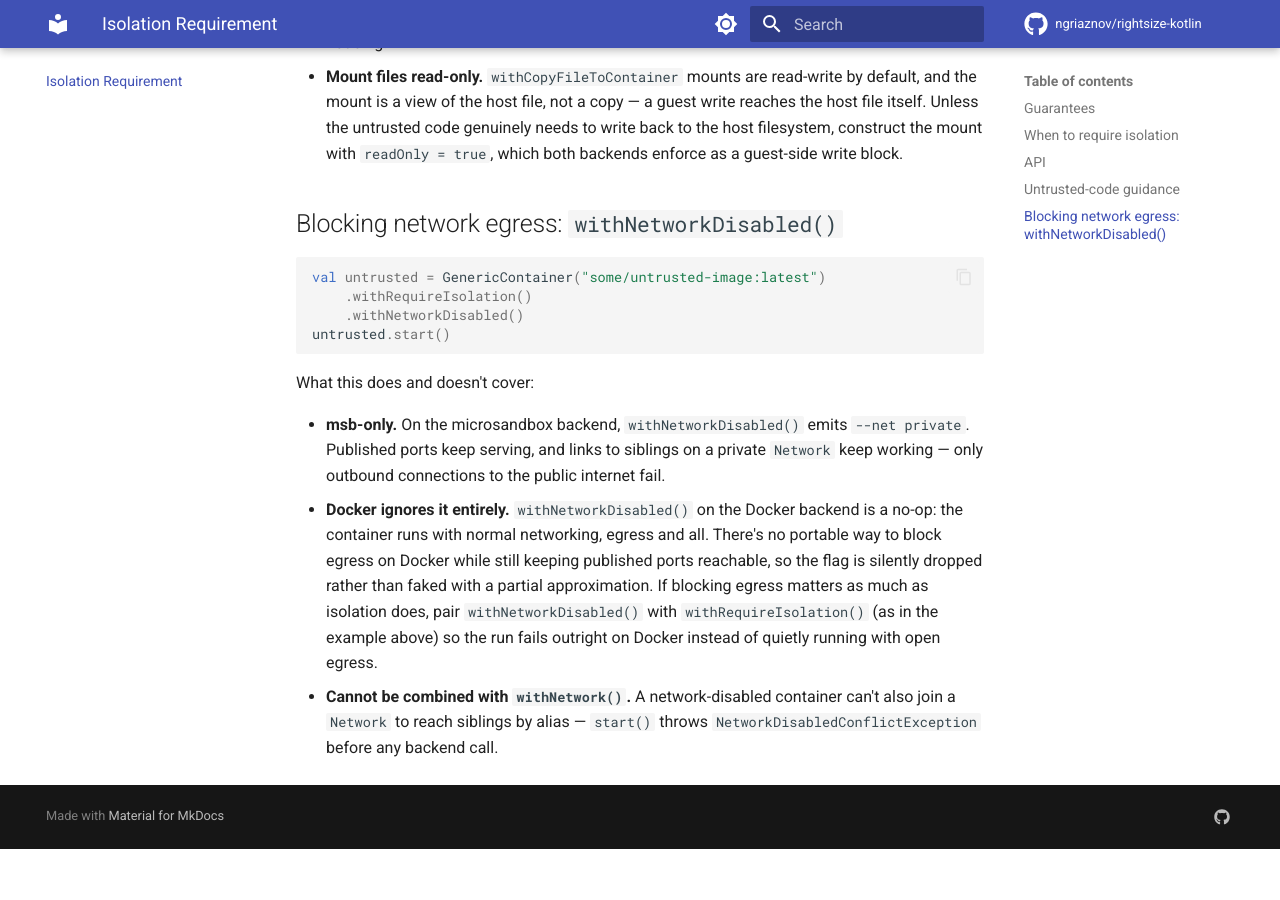
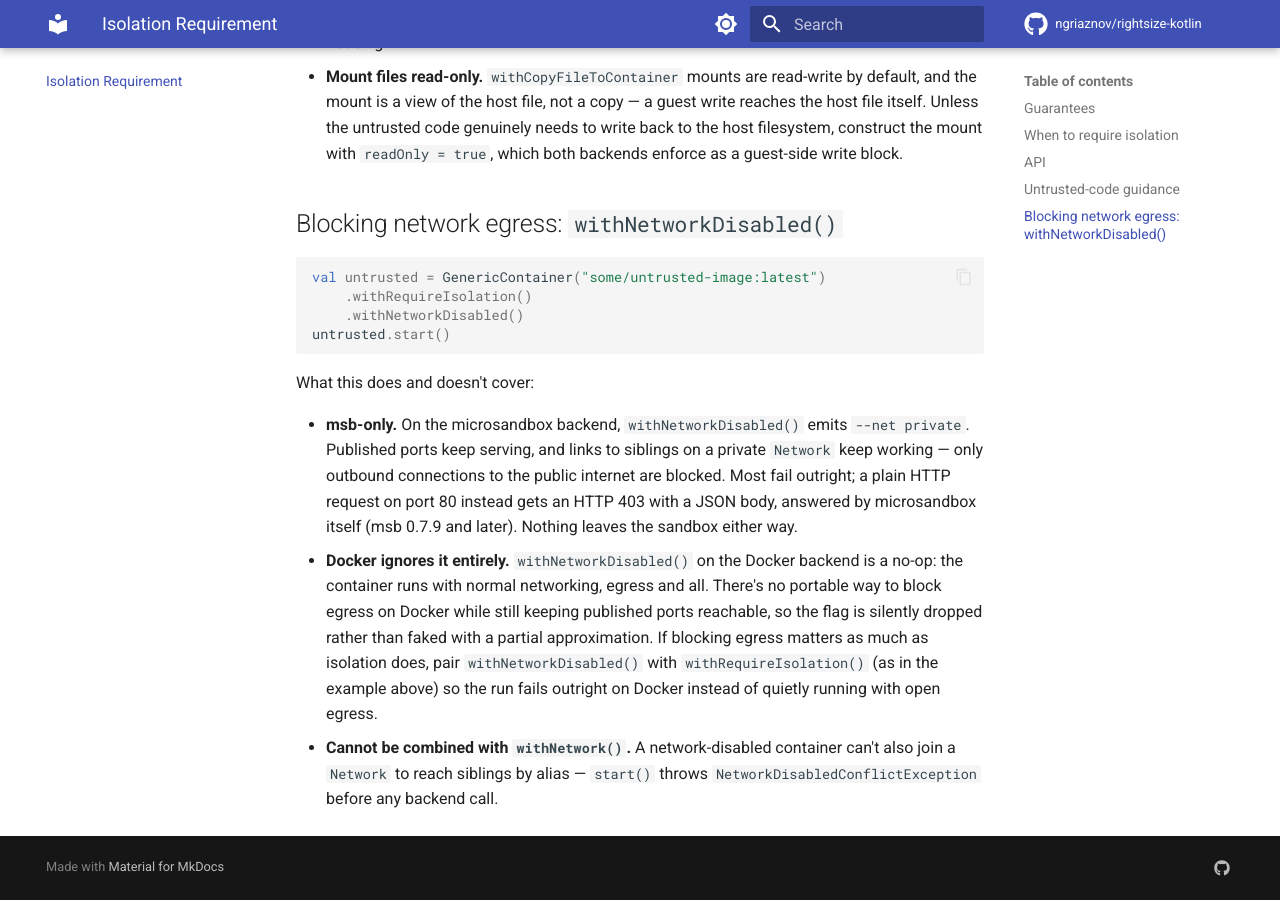
Before and after one commit to ngriaznov/rightsize-kotlin, an MkDocs documentation site: the page built from docs/isolation.md, in a window 1280 px wide and 900 px high, scrolled down 1859 px. Built offline with MkDocs 1.6.1 and Material for MkDocs 9.7.7, drawn with Linux system fonts in a browser that asks for light colours; comment, search, counter and statistics services are not loaded; before the commit the page ends 2708 px from its top, so only the background shows below that.

```diff
--- a/docs/isolation.md
+++ b/docs/isolation.md
@@ -84,7 +84,9 @@ What this does and doesn't cover:
 
 - **msb-only.** On the microsandbox backend, `withNetworkDisabled()` emits `--net private`.
   Published ports keep serving, and links to siblings on a private `Network` keep working —
-  only outbound connections to the public internet fail.
+  only outbound connections to the public internet are blocked. Most fail outright; a plain
+  HTTP request on port 80 instead gets an HTTP 403 with a JSON body, answered by microsandbox
+  itself (msb 0.7.9 and later). Nothing leaves the sandbox either way.
 - **Docker ignores it entirely.** `withNetworkDisabled()` on the Docker backend is a no-op: the
   container runs with normal networking, egress and all. There's no portable way to block
   egress on Docker while still keeping published ports reachable, so the flag is silently
```
Also changed, not shown: CHANGELOG.md (+15 -0 lines), README.md (+1 -1 lines), docs/backends.md (+2 -2 lines), docs/checkpoints.md (+1 -1 lines), docs/troubleshooting.md (+1 -1 lines), 1 other file.
